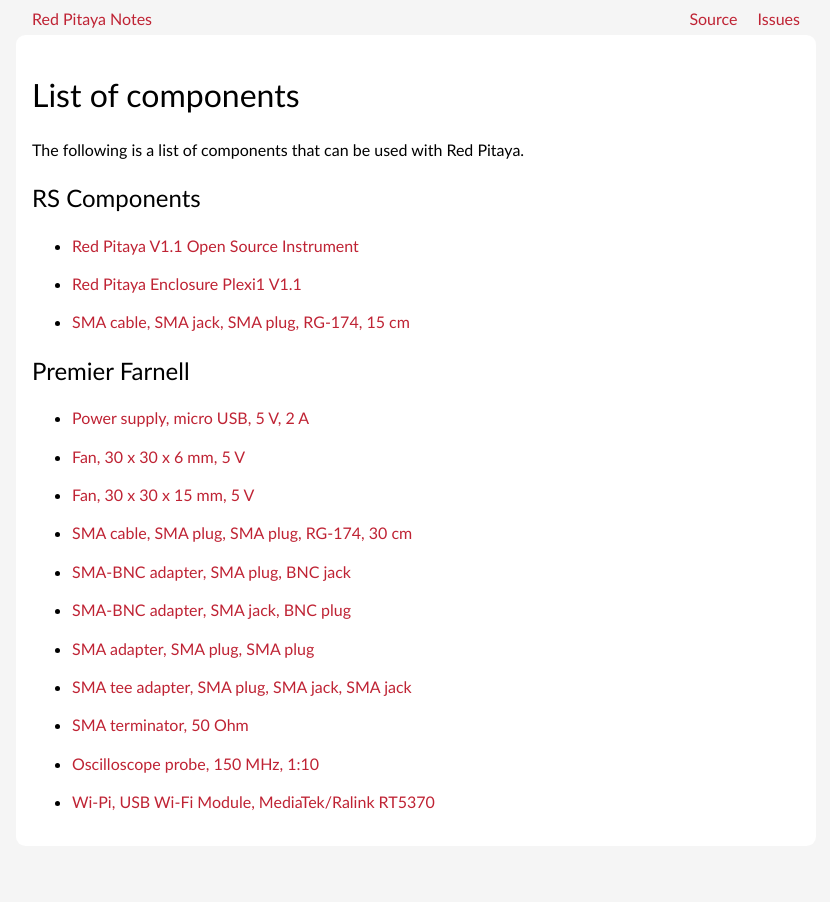
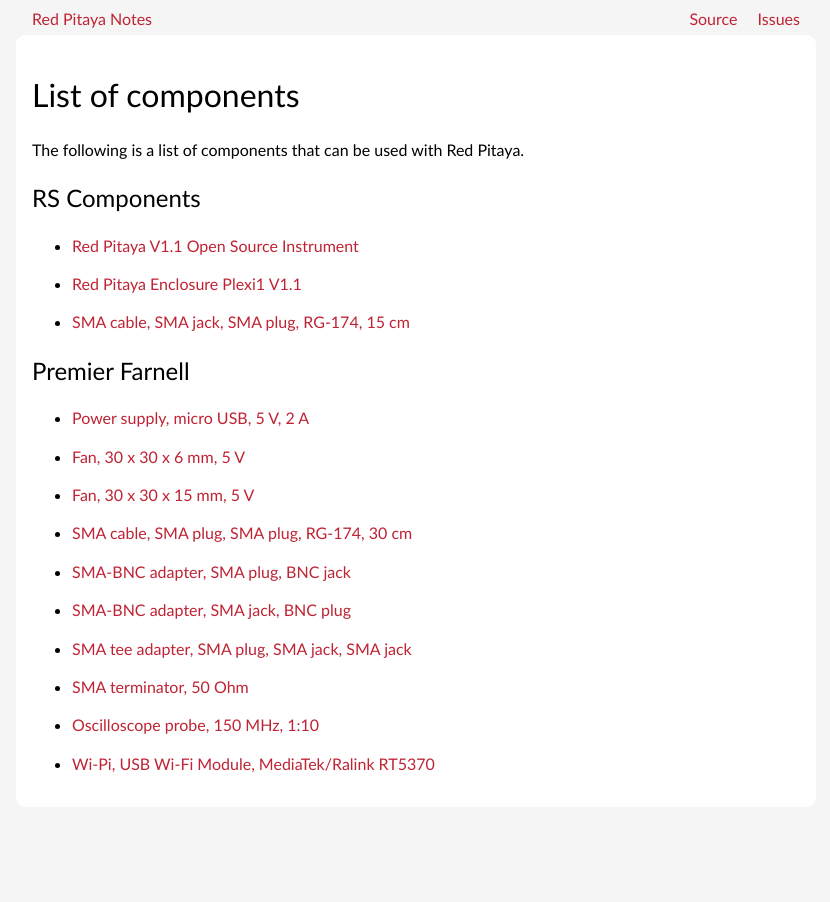
Before and after one commit to pavel-demin/red-pitaya-notes, a Jekyll site: the page built from components.md, in a window 1280 px wide. Shown: the whole page, without its empty margins (224-1054 px from the left). Built offline with Jekyll 4.4.1, drawn with Linux system fonts in a browser that asks for light colours.

Commit message:
replace SMA terminator with one available in Europe

```diff
--- a/components.md
+++ b/components.md
@@ -29,11 +29,9 @@
 
  - [SMA-BNC adapter, SMA jack, BNC plug](http://uk.farnell.com/jsp/search/productdetail.jsp?id=1826186)
 
- - [SMA adapter, SMA plug, SMA plug](http://uk.farnell.com/jsp/search/productdetail.jsp?id=1654645)
-
  - [SMA tee adapter, SMA plug, SMA jack, SMA jack](http://uk.farnell.com/jsp/search/productdetail.jsp?id=2135972)
 
- - [SMA terminator, 50 Ohm](http://uk.farnell.com/jsp/search/productdetail.jsp?id=1789622)
+ - [SMA terminator, 50 Ohm](http://uk.farnell.com/jsp/search/productdetail.jsp?id=2112480)
 
  - [Oscilloscope probe, 150 MHz, 1:10](http://uk.farnell.com/jsp/search/productdetail.jsp?id=4308098)
 
```
